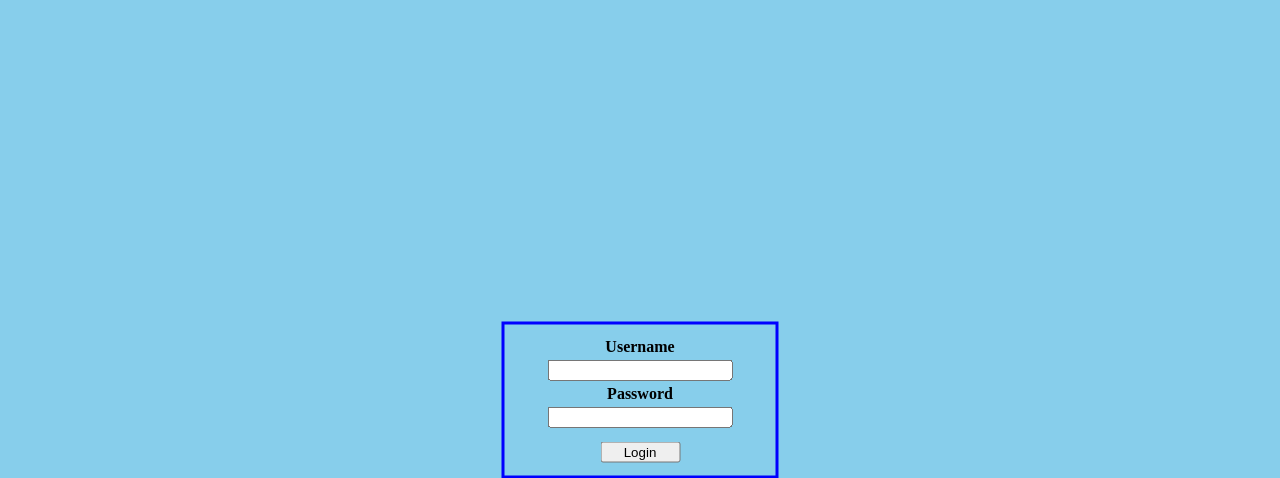
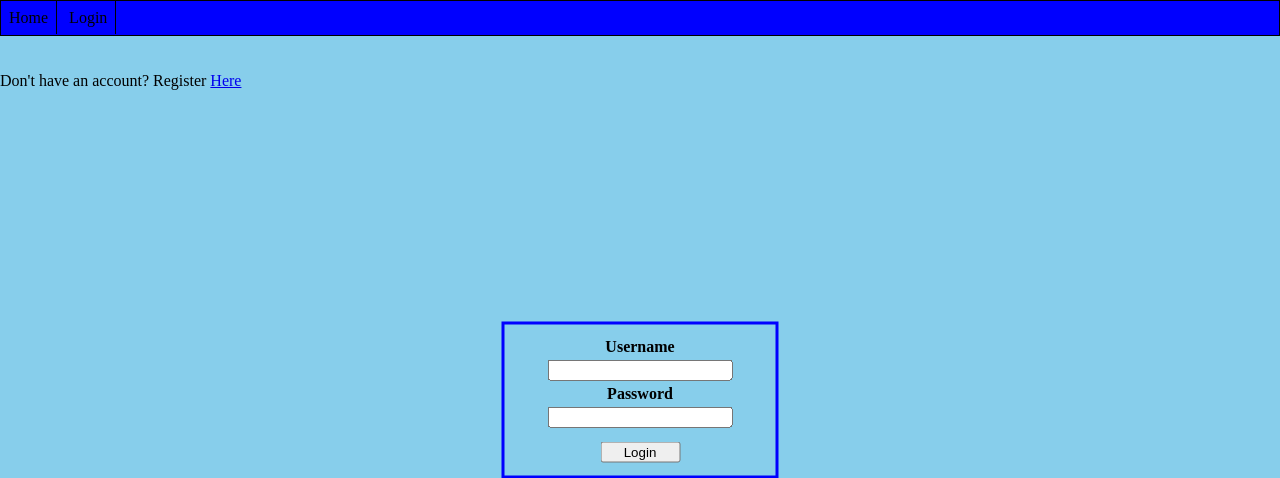
Before and after one commit to bbdcmf/ITS450-Final, a PHP site: page /login.php in a window 1280 px wide. Shown: the top 478 px of the page. Run offline with PHP 8.4, Linux system fonts and the light colour scheme.

Commit message:
Changes to be committed: 	modified:   css/project.css 	new file:   header.php 	modified:   html/index.html 	modified:   html/login.html 	new file:   html/loginFooter.html 	modified:   html/register.html 	modified:   index.php 	modified:   login.php 	new file:   logout.php 	new file:   logout.php.save 	modified:   register.php

```diff
--- a/css/project.css
+++ b/css/project.css
@@ -1,4 +1,4 @@
-.loginBody {
+body {
 	margin:0px;
 	background:skyblue;
 }
@@ -34,3 +34,27 @@
 	transform:translate(-50%,-50%);
 	text-align:center;
 }
+
+.headerNav {
+  padding: 8px 0px;
+  background-color: blue;
+  color: black;
+  border: 1px solid black;
+}
+
+.headerNav a {
+  display: inline;
+  color: black;
+  text-align: center;
+  padding: 8px;
+  text-decoration: none;
+  border-right: 1px solid black;
+}
+
+.headerNav a:last-child {
+  !border-right: 0px;
+}
+
+.headerNav a:hover {
+  color: red;
+}
--- /dev/null
+++ b/header.php
@@ -0,0 +1,21 @@
+<!DOCTYPE html>
+<html>
+	<head>
+		<link rel="stylesheet" href="css/project.css">
+	</head>
+
+	<nav class="headerNav">
+<?php
+	require('mysql.inc.php');
+	echo("<a href=" . BASE_URL . "index.php>Home</a>");
+	if(isset($_SESSION['id'])){
+		echo("
+		<a href=" . BASE_URL . "logout.php>Log Out</a>
+		</nav><br /><br />");
+	}
+	else{
+		echo("
+		<a href=" . BASE_URL . "login.php>Login</a>
+		</nav><br /><br />");
+	}
+?>
--- a/html/index.html
+++ b/html/index.html
@@ -1,5 +1,3 @@
-<!DOCTYPE html>
-<html>
 	<head>
 		<title>Lemon Shop</title>
 	</head>
--- a/html/login.html
+++ b/html/login.html
@@ -1,8 +1,5 @@
-<!DOCTYPE html>
-<html>
 	<head>
 		<title>Login</title>
-		<link rel="stylesheet" href="css/project.css">
 	</head>
 	<body class="loginBody">
         	<div class="loginDiv">
@@ -25,7 +22,5 @@
                 			</tr>
 					</tr>
 				</table>
-			</form>
-		</div>
-	</body>
-</html>
+				</div>
+				<div class="userRegister">
--- /dev/null
+++ b/html/loginFooter.html
@@ -0,0 +1,5 @@
+				</div>
+			</form>
+		</div>
+	</body>
+</html>
--- a/html/register.html
+++ b/html/register.html
@@ -2,7 +2,6 @@
 <html>
 	<head>
 		<title>Register</title>
-		<link rel="stylesheet" href="css/project.css">
 	</head>
 	<body class="loginBody">
         	<div class="loginDiv">
--- a/index.php
+++ b/index.php
@@ -1,4 +1,6 @@
+<?php
+session_start();
 // TODO: Finish all the login/design for this file
-<?php
+require('header.php');
 require('html/index.html');
 ?>
--- a/login.php
+++ b/login.php
@@ -1,7 +1,7 @@
 <?php
 session_start();
 ob_start(); // need this for redirecting the user to a different page
-require('mysql.inc.php'); // require the MYSQL info
+require('header.php');
 if(isset($_POST['btnSubmit'])){ // When the user presses "Log in"
 	$nameValues = $_POST;
 
@@ -37,5 +37,6 @@ if(isset($_POST['btnSubmit'])){ // When the user presses "Log in"
 }
 else{ // if the login button hasnt been pressed, just show the user the login page
 	require('html/login.html');
+	echo("Don't have an account? Register <a href=" . BASE_URL . "register.php>Here</a>");
 }
 ?>
--- a/register.php
+++ b/register.php
@@ -2,7 +2,7 @@
 // TODO: Make the errors from $errorstr look better when displayed
 session_start();
 ob_start();
-require('mysql.inc.php'); // require the MYSQL info
+require('header.php');
 if(!isset($_POST['btnRegister'])){ //If the register button has not been pressed
 	require('html/register.html');
 }
```
Also changed, not shown: logout.php (added, +10 -0 lines), 1 other file.
